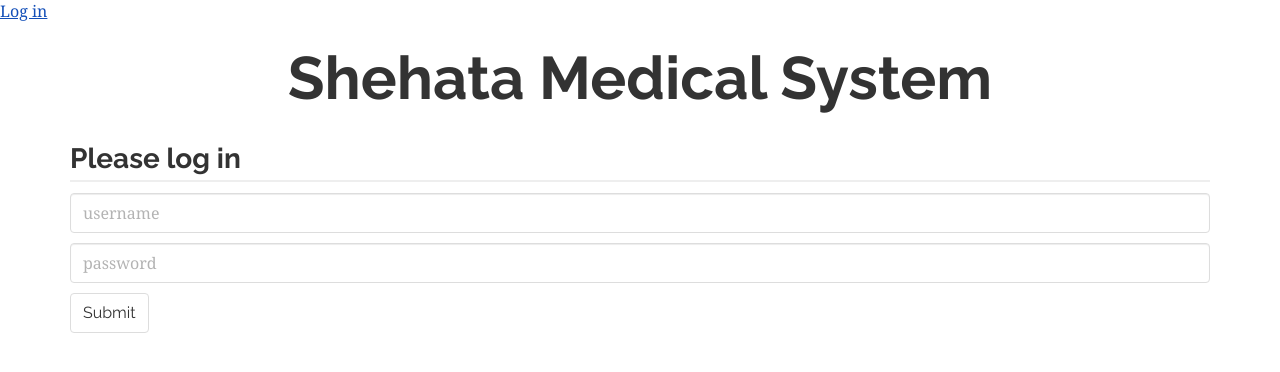
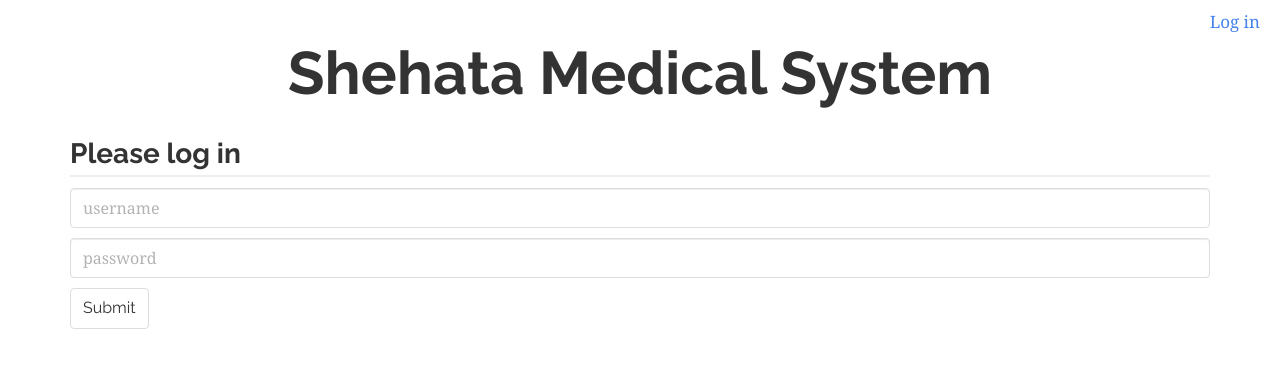
Before and after one commit to OmarShehata/ShehataMedicalSystem, a Django app: template medical/templates/medical/login.html in a window 1280 px wide. Shown: the top 372 px of the page. Run offline with Django 3.2, Linux system fonts and the light colour scheme; the template is opened without the code that fills it, so the values that code supplies are empty; some libraries are stand-ins or nearby versions.

Commit message:
Updated logged in text posiiton

```diff
--- a/medical/static/medical/css/general.css
+++ b/medical/static/medical/css/general.css
@@ -1,5 +1,6 @@
 #main-logo {
 	font-size: 60px;
+	margin-top: 40px;
 }
 
 .section-title {
@@ -15,3 +16,10 @@
 	color:#CF5E5E;
 	font-weight: 600;
 }
+
+#login-link {
+	position: absolute;
+	right:20px;
+	top:10px;
+	font-size: 17px;
+}
--- a/todo.txt
+++ b/todo.txt
@@ -1,7 +1,7 @@
 Todo:
 =====
 
--Create text top right that says that you're logged in with logout link
+
 -Create sidebar with links
 -Add search box
 -Create Patient button
@@ -46,3 +46,4 @@
 -Create logout function
 -Create log in page
 -Finish authentication middleware
+-Create text top right that says that you're logged in with logout link
```
Also changed, not shown: db.sqlite3.
